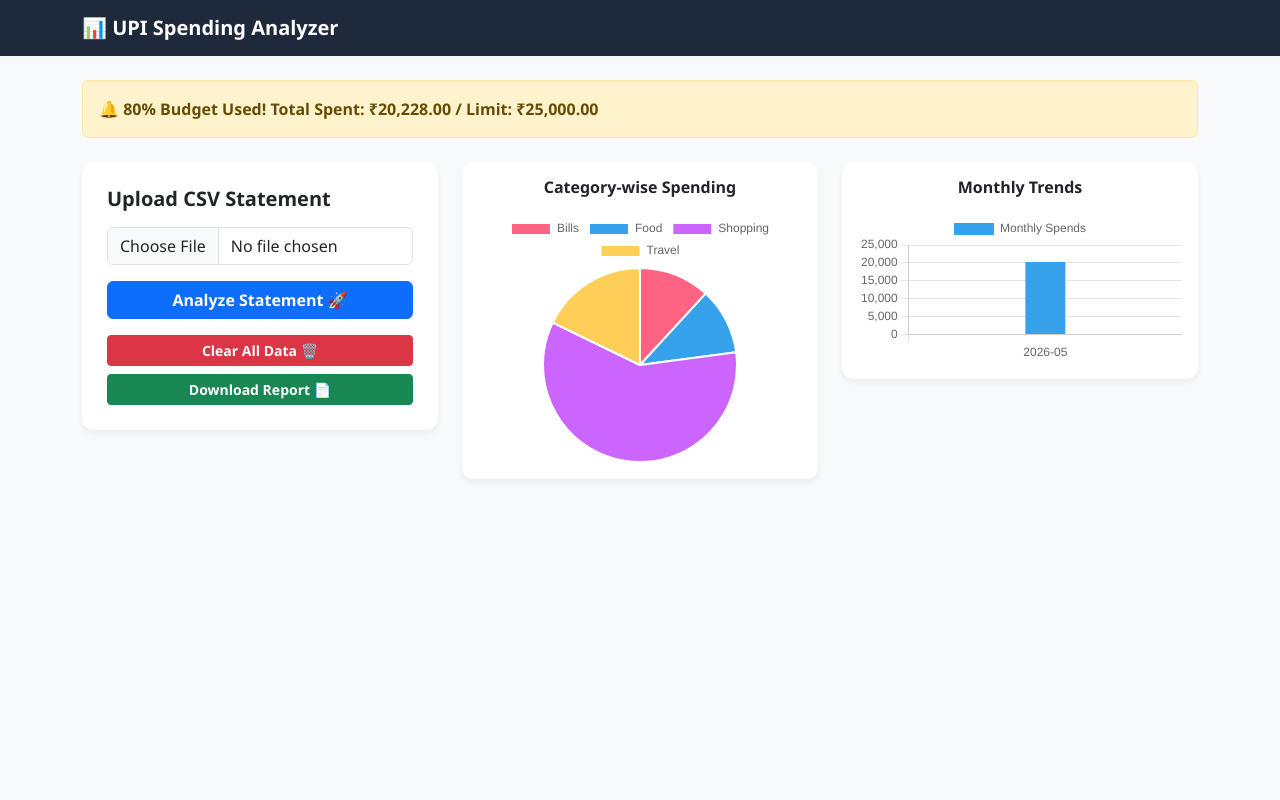
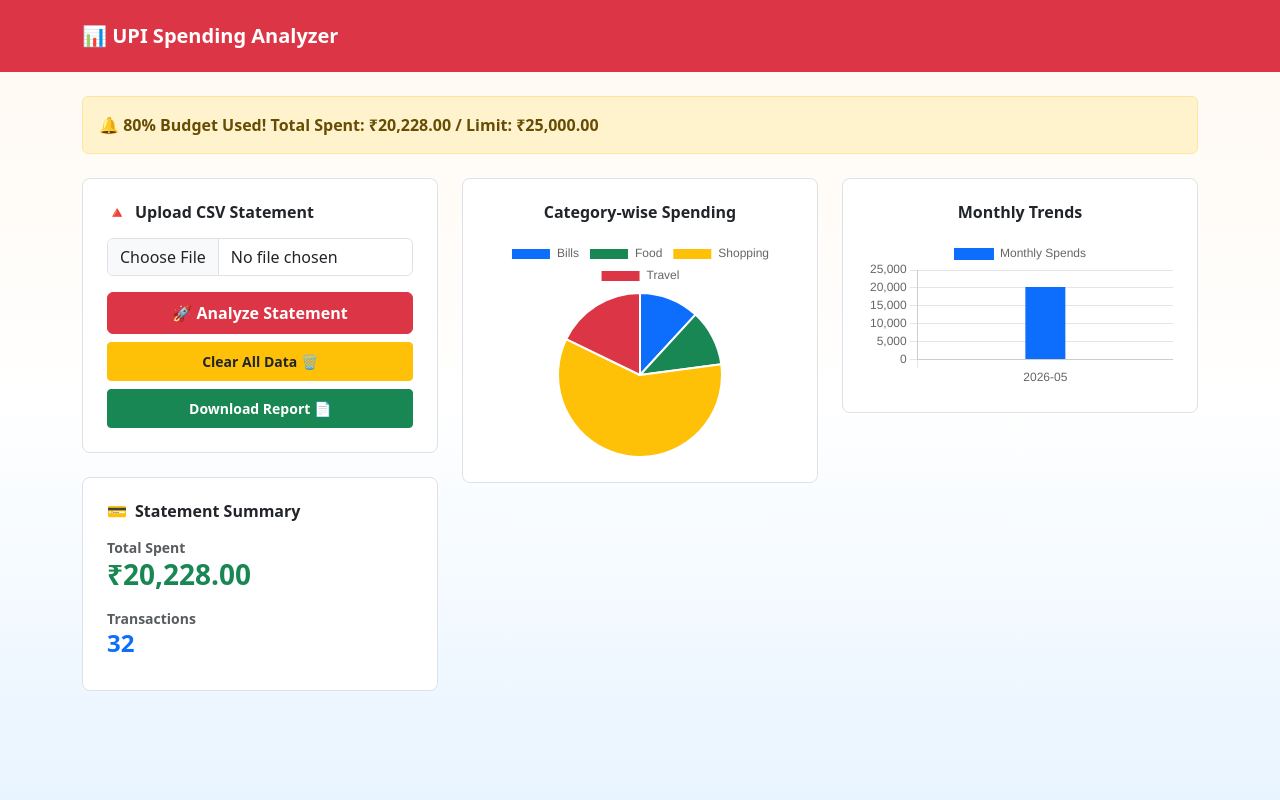
Before and after one commit to deepak764877-a11y/Upi-spending-analyzer, a Flask app: page / in a window 1280 px wide. Run offline with Flask 3, Linux system fonts and the light colour scheme; data comes from the database, SQL or seed files in the repository; both versions use the stored data as it was after the commit; some libraries are stand-ins or nearby versions.

Commit message:
Improve: UI styling with semantic colors and statement summary

```diff
--- a/templates/index.html
+++ b/templates/index.html
@@ -4,20 +4,26 @@
     <meta charset="UTF-8">
     <meta name="viewport" content="width=device-width, initial-scale=1.0">
     <title>UPI Spending Analyzer</title>
-    <link href="https://cdn.jsdelivr.net/npm/bootstrap@5.3.0/dist/bootstrap.min.css" rel="stylesheet">
+    <link href="https://cdn.jsdelivr.net/npm/bootstrap@5.3.2/dist/css/bootstrap.min.css" rel="stylesheet">
     <script src="https://cdn.jsdelivr.net/npm/chart.js"></script>
     <style>
-        body { background-color: #f8f9fa; font-family: 'Segoe UI', Tahoma, Geneva, Verdana, sans-serif; }
-        .navbar { background: #1e293b; }
-        .card { border: none; border-radius: 12px; box-shadow: 0 4px 6px rgba(0,0,0,0.05); }
-        .feature-box { background: white; padding: 25px; border-radius: 12px; box-shadow: 0 4px 6px rgba(0,0,0,0.05); }
+        body {
+            background: linear-gradient(180deg, #FFF8F0 0%, #FFFFFF 50%, #E8F4FF 100%);
+            min-height: 100vh;
+            color: #212529;
+        }
+        .chart-container {
+            position: relative;
+            max-height: 220px;
+            width: 100%;
+        }
     </style>
 </head>
 <body>
 
-    <nav class="navbar navbar-expand-lg navbar-dark mb-4">
+    <nav class="navbar navbar-dark bg-danger mb-4 py-3">
         <div class="container">
-            <a class="navbar-brand fw-bold" href="/">📊 UPI Spending Analyzer</a>
+            <span class="navbar-brand fw-bold m-0">📊 UPI Spending Analyzer</span>
         </div>
     </nav>
 
@@ -49,59 +55,74 @@
         {% endif %}
 
         <div class="row g-4">
-            <div class="col-md-4">
-                <div class="feature-box">
-                    <h5 class="fw-bold mb-3">Upload CSV Statement</h5>
+
+            <div class="col-md-4 d-flex flex-column gap-4">
+                <div class="bg-white border rounded-3 p-4">
+                    <h6 class="fw-bold mb-3"><span class="text-danger me-2">🔺</span>Upload CSV Statement</h6>
                     <form action="/upload" method="POST" enctype="multipart/form-data">
                         <input type="file" name="file" accept=".csv" class="form-control mb-3" required>
-                        <button type="submit" class="btn btn-primary w-100 fw-bold">Analyze Statement 🚀</button>
+                        <button type="submit" class="btn btn-danger w-100 fw-bold py-2 mb-2">🚀 Analyze Statement</button>
                     </form>
 
-                    <form action="/clear-data" method="POST" class="mt-3">
-                        <button type="submit" class="btn btn-danger w-100 btn-sm fw-bold" onclick="return confirm('Are you sure you want to clear all data?');">Clear All Data 🗑️</button>
+                    <form action="/clear-data" method="POST">
+                        <button type="submit" class="btn btn-warning w-100 btn-sm text-dark fw-bold py-2 mb-2" onclick="return confirm('Are you sure?');">Clear All Data 🗑️</button>
                     </form>
 
-                    <a href="/export-pdf" class="btn btn-success w-100 btn-sm fw-bold mt-2">
+                    <a href="/export-pdf" class="btn btn-success w-100 btn-sm fw-bold py-2">
                         Download Report 📄
                     </a>
+                </div>
+
+                <div class="bg-white border rounded-3 p-4">
+                    <h6 class="fw-bold mb-3"><span class="text-success me-2">💳</span>Statement Summary</h6>
+                    <div class="mb-3">
+                        <small class="text-muted d-block fw-bold">Total Spent</small>
+                        <div class="h3 fw-bold text-success">₹{{ "{:,.2f}".format(total_spent) }}</div>
+                    </div>
+                    <div>
+                        <small class="text-muted d-block fw-bold">Transactions</small>
+                        <div class="h4 fw-bold text-primary">{{ stats[1] if stats else 0 }}</div>
+                    </div>
                 </div>
             </div>
 
             <div class="col-md-8">
                 <div class="row g-4">
                     <div class="col-md-6">
-                        <div class="card p-3">
+                        <div class="bg-white border rounded-3 p-4">
                             <h6 class="fw-bold text-center mb-3">Category-wise Spending</h6>
-                            <div style="max-height: 250px;">
+                            <div class="chart-container">
                                 <canvas id="pieChart"></canvas>
                             </div>
                         </div>
                     </div>
                     <div class="col-md-6">
-                        <div class="card p-3">
+                        <div class="bg-white border rounded-3 p-4">
                             <h6 class="fw-bold text-center mb-3">Monthly Trends</h6>
-                            <div style="max-height: 250px;">
+                            <div class="chart-container">
                                 <canvas id="barChart"></canvas>
                             </div>
                         </div>
                     </div>
                 </div>
             </div>
+
         </div>
     </div>
 
-    <script src="https://cdn.jsdelivr.net/npm/bootstrap@5.3.0/dist/js/bootstrap.bundle.min.js"></script>
+    <script src="https://cdn.jsdelivr.net/npm/bootstrap@5.3.2/dist/js/bootstrap.bundle.min.js"></script>
 
     <script>
         const pieCtx = document.getElementById('pieChart').getContext('2d');
-        const pieDataRaw = {{ pie_data|tojson }};
+        const pieDataRaw = {{ pie_data|tojson if pie_data else '[]' }};
+
         new Chart(pieCtx, {
             type: 'pie',
             data: {
                 labels: pieDataRaw.map(row => row[0]),
                 datasets: [{
                     data: pieDataRaw.map(row => row[1]),
-                    backgroundColor: ['#ff6384', '#36a2eb', '#cc65fe', '#ffce56', '#4bc0c0']
+                    backgroundColor: ['#0d6efd', '#198754', '#ffc107', '#dc3545', '#6f42c1']
                 }]
             },
             options: {
@@ -110,8 +131,9 @@
             }
         });
 
+        const barDataRaw = {{ bar_data|tojson if bar_data else '[]' }};
         const barCtx = document.getElementById('barChart').getContext('2d');
-        const barDataRaw = {{ bar_data|tojson }};
+
         new Chart(barCtx, {
             type: 'bar',
             data: {
@@ -119,7 +141,7 @@
                 datasets: [{
                     label: 'Monthly Spends',
                     data: barDataRaw.map(row => row[1]),
-                    backgroundColor: '#36a2eb',
+                    backgroundColor: '#0d6efd',
                     maxBarThickness: 40
                 }]
             },
```
Also changed, not shown: README.md, database.db.
